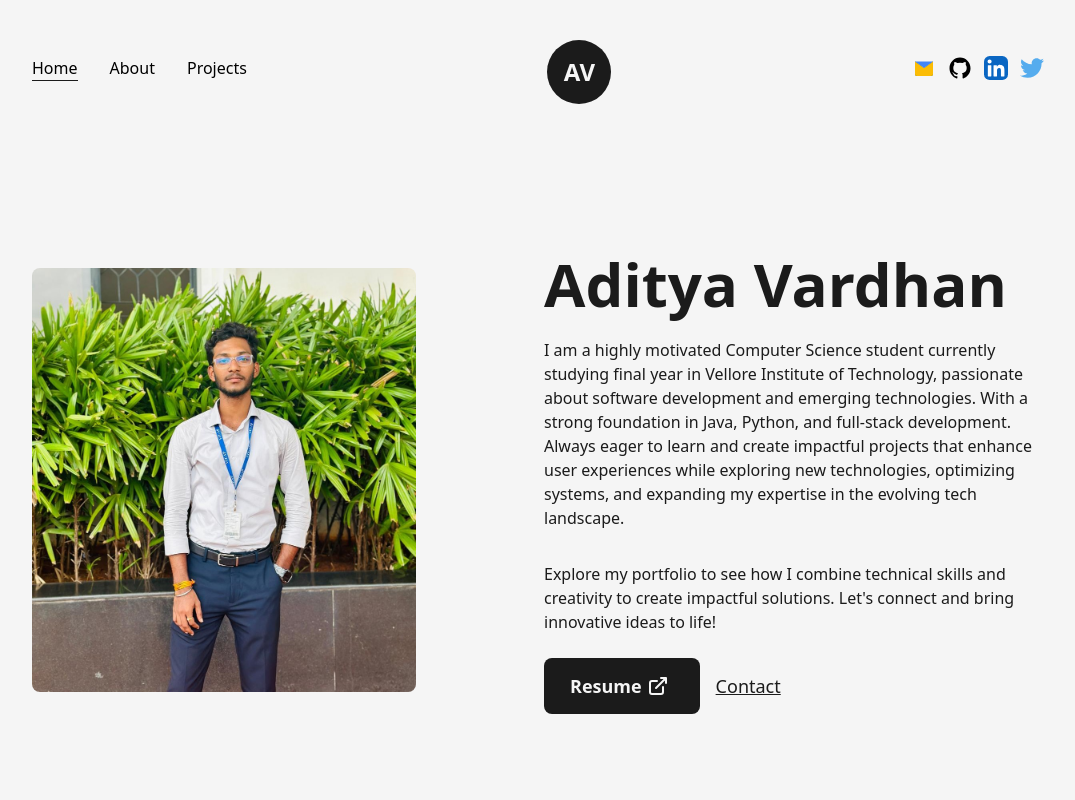
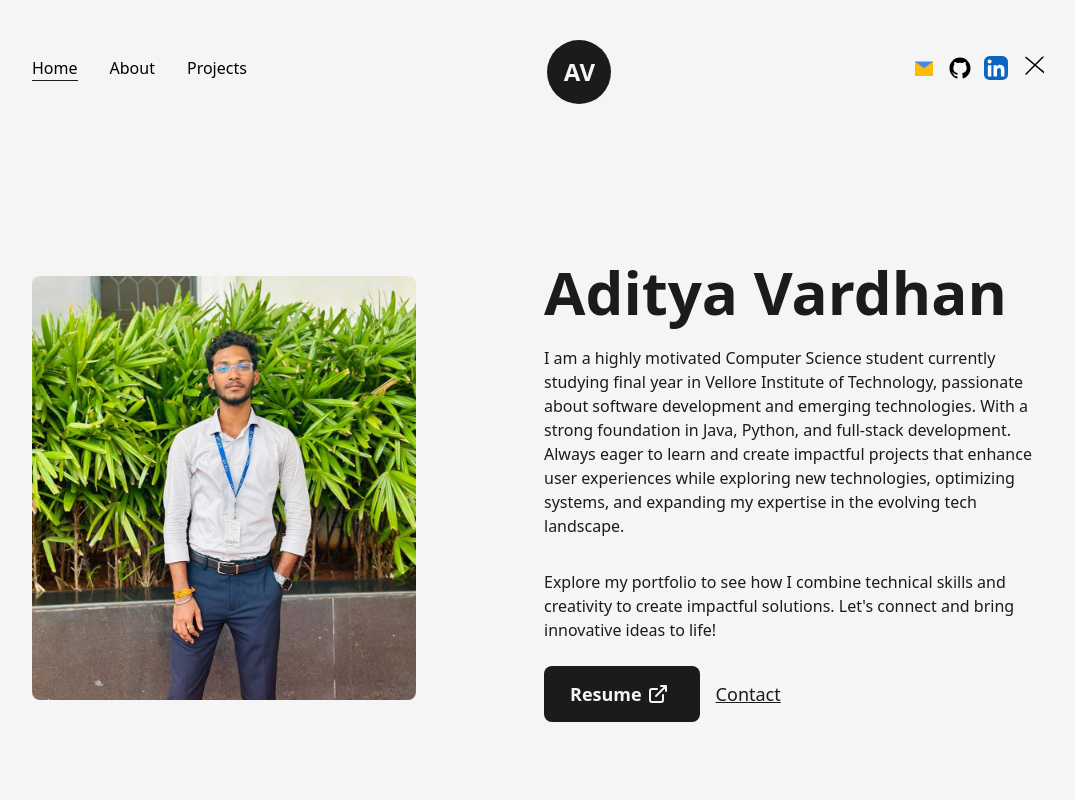
Before and after one commit to AdityavardhanKoya/Portfolio, a Next.js app: page / in a window 1280 px wide. Shown: the top 800 px of the page, without its empty margins (96-1171 px from the left). Built offline with nearby package versions, Linux system fonts and the light colour scheme.

Commit message:
Modified changes

```diff
--- a/src/components/Icons.js
+++ b/src/components/Icons.js
@@ -35,23 +35,23 @@ export const LeetcodeIcon = ({ className, ...rest }) => (
     <path d="m21.469 23.907-3.595 3.473c-.624.625-1.484.885-2.432.885s-1.807-.26-2.432-.885l-5.776-5.812c-.62-.625-.937-1.537-.937-2.485 0-.952.317-1.812.937-2.432l5.76-5.844c.62-.619 1.5-.859 2.448-.859s1.808.26 2.432.885l3.595 3.473c.687.688 1.823.663 2.536-.052.708-.713.735-1.848.047-2.536l-3.473-3.511a6.793 6.793 0 0 0-3.261-1.787l3.287-3.333c.688-.687.667-1.823-.047-2.536s-1.849-.735-2.536-.052L4.553 13.968c-1.307 1.312-1.989 3.113-1.989 5.113 0 1.996.683 3.86 1.989 5.168l5.797 5.812c1.307 1.307 3.115 1.937 5.115 1.937 1.995 0 3.801-.683 5.109-1.989l3.479-3.521c.688-.683.661-1.817-.052-2.531s-1.849-.74-2.531-.052zm6.28-6.558H14.218c-.932 0-1.692.801-1.692 1.791 0 .991.76 1.797 1.692 1.797h13.531c.933 0 1.693-.807 1.693-1.797 0-.989-.76-1.791-1.693-1.791z" />
   </svg>
 );
-
 export const TwitterIcon = ({ className, ...rest }) => (
   <svg
     xmlns="http://www.w3.org/2000/svg"
     width="1em"
     height="1em"
-    viewBox="0 0 256 209"
+    viewBox="0 0 256 256"
     {...rest}
     className={`w-full h-auto ${className}`}
   >
-    <path fill="none" d="M0 0h256v209H0z" />
+    <path fill="none" d="M0 0h256v256H0z" />
     <path
-      fill="#55acee"
-      d="M256 25.45a105.04 105.04 0 0 1-30.166 8.27c10.845-6.5 19.172-16.793 23.093-29.057a105.183 105.183 0 0 1-33.351 12.745C205.995 7.201 192.346.822 177.239.822c-29.006 0-52.523 23.516-52.523 52.52 0 4.117.465 8.125 1.36 11.97-43.65-2.191-82.35-23.1-108.255-54.876-4.52 7.757-7.11 16.78-7.11 26.404 0 18.222 9.273 34.297 23.365 43.716a52.312 52.312 0 0 1-23.79-6.57c-.003.22-.003.44-.003.661 0 25.447 18.104 46.675 42.13 51.5a52.592 52.592 0 0 1-23.718.9c6.683 20.866 26.08 36.05 49.062 36.475-17.975 14.086-40.622 22.483-65.228 22.483-4.24 0-8.42-.249-12.529-.734 23.243 14.902 50.85 23.597 80.51 23.597 96.607 0 149.434-80.031 149.434-149.435 0-2.278-.05-4.543-.152-6.795A106.748 106.748 0 0 0 256 25.45"
+      fill="currentColor"
+      d="M245.66 10.34a8 8 0 0 0-11.32 0L160 84.69 70.34 10.34a8 8 0 0 0-11.32 11.32L148.69 96 59.02 185.66a8 8 0 0 0 11.32 11.32L160 107.31l89.66 74.35a8 8 0 0 0 11.32-11.32L171.31 96l89.35-89.66a8 8 0 0 0 0-11.32Z"
     />
   </svg>
 );
+
 // #0A66C2
 export const LinkedInIcon = ({ className, ...rest }) => (
   <svg
--- a/src/components/NavBar.js
+++ b/src/components/NavBar.js
@@ -54,7 +54,7 @@ const NavBar = () => {
           <GithubIcon />
         </motion.a>
         {/* <motion.a
-          href="https://leetcode.com/anantdubey/"
+          href=""
           target={"_blank"}
           whileHover={{ y: -2 }}
           whileTap={{ scale: 0.9 }}
@@ -72,24 +72,14 @@ const NavBar = () => {
           <LinkedInIcon />
         </motion.a>
         <motion.a
-          href="https://www.instagram.com/adityavardhankoya/"
+          href="https://x.com/AdityaVardhannn"
           target={"_blank"}
           whileHover={{ y: -2 }}
           whileTap={{ scale: 0.9 }}
           className="w-6 mr-3"
         >
-
           <TwitterIcon />
         </motion.a>
-        {/* <motion.a
-          href="https://figma.com/@anantdubey"
-          target={"_blank"}
-          whileHover={{ y: -2 }}
-          whileTap={{ scale: 0.9 }}
-          className="w-6 mr-3"
-        >
-          <FigmaIcon />
-        </motion.a> */}
       </nav>
     </header>
   );
--- a/src/pages/index.js
+++ b/src/pages/index.js
@@ -15,7 +15,7 @@ export default function Home() {
       </Head>
       <TransitionEffect />
       <main className="flex items-center text-dark w-full min-h-screen">
-        <Layout className="pt-4">
+        <Layout className="pt-8">
           <div className="flex justify-between items-center w-full">
             <div className="w-1/2">
               <Image
```
